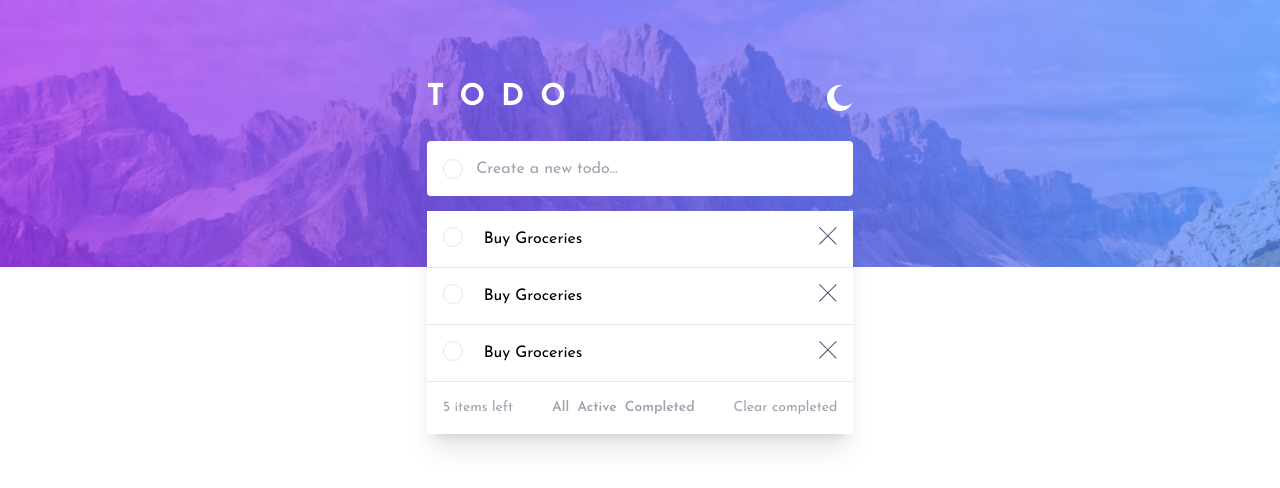
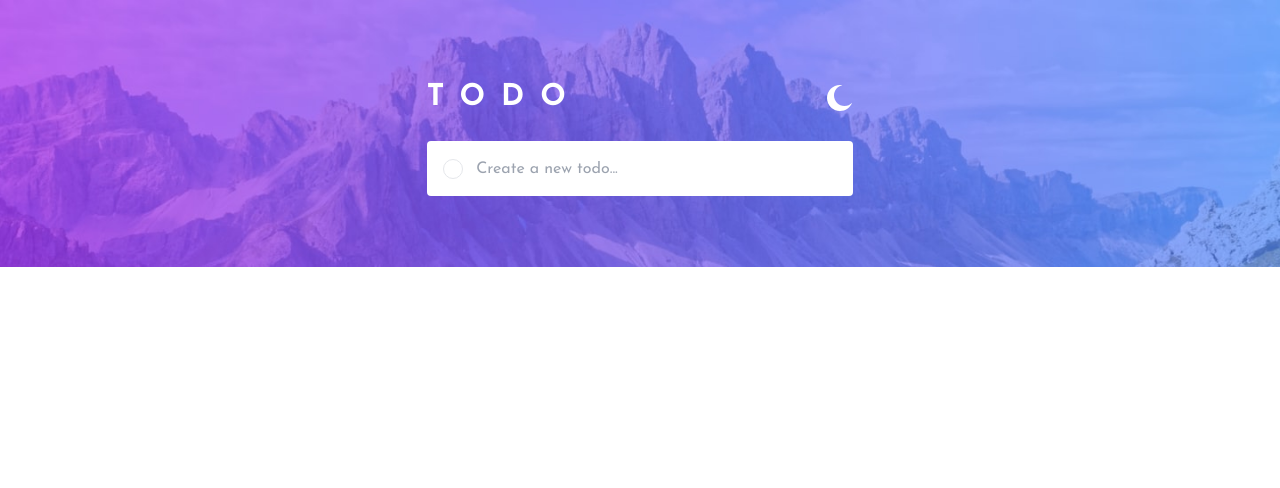
Before and after one commit to AbePlays/Frontend-Challenge-15, a Vue app: page / in a window 1280 px wide. Shown: the top 488 px of the page. Built offline with nearby package versions, Linux system fonts and the light colour scheme.

Commit message:
Adding and Removing ToDo

```diff
--- a/src/App.vue
+++ b/src/App.vue
@@ -4,14 +4,17 @@
       class="h-1/3 w-full bg-hero-light-mobile sm:bg-hero-light-desktop bg-top bg-no-repeat bg-cover px-6 sm:px-0 grid grid-cols-1 grid-rows-4 justify-items-center gap-4"
     >
       <the-header class="row-start-2 row-end-3" />
-      <add-to-do class="row-start-3 row-end-4" />
+      <add-to-do class="row-start-3 row-end-4" @submitPressed="submitHandler" />
     </section>
     <section class="w-screen transform -translate-y-14 px-6 sm:px-0">
       <div class="sm:w-1/2 xl:w-1/3 mx-auto shadow-xl bg-white divide-y">
-        <to-do />
-        <to-do />
-        <to-do />
-        <bottom-bar />
+        <to-do
+          v-for="todo in todos"
+          :key="todo"
+          :todo="todo"
+          @remove="removeTodo"
+        />
+        <bottom-bar v-if="todos.length > 0" />
       </div>
       <div
         class="sm:w-1/2 xl:w-1/3 mx-auto bg-white mt-4 shadow-xl p-4 flex justify-center md:hidden flex text-md"
@@ -37,5 +40,18 @@ export default {
     BottomBar,
     TaskToggle,
   },
+  data() {
+    return {
+      todos: [],
+    };
+  },
+  methods: {
+    submitHandler(todo) {
+      this.todos.push(todo);
+    },
+    removeTodo(task) {
+      this.todos = this.todos.filter((todo) => todo !== task);
+    },
+  },
 };
 </script>
--- a/src/components/AddToDo.vue
+++ b/src/components/AddToDo.vue
@@ -7,12 +7,29 @@
     ></div>
     <input
       type="text"
+      @keydown="letsgo"
       placeholder="Create a new todo..."
       class="w-full col-start-2 col-end-11"
+      v-model="todo"
     />
   </div>
 </template>
 
 <script>
-export default {};
+export default {
+  emits: ["submit-pressed"],
+  data() {
+    return {
+      todo: "",
+    };
+  },
+  methods: {
+    letsgo(e) {
+      if (e.keyCode === 13) {
+        this.$emit("submit-pressed", this.todo);
+        this.todo = "";
+      }
+    },
+  },
+};
 </script>
--- a/src/components/BottomBar.vue
+++ b/src/components/BottomBar.vue
@@ -4,7 +4,7 @@
     <div class="hidden md:block">
       <task-toggle />
     </div>
-    <p>Clear completed</p>
+    <p>Clear Completed</p>
   </div>
 </template>
 
--- a/src/components/ToDo.vue
+++ b/src/components/ToDo.vue
@@ -3,8 +3,9 @@
     <div
       class="h-5 w-5 bg-white border-gray-200 border rounded-full col-start-1 col-end-2"
     ></div>
-    <p class="col-start-2 col-end-10">Buy Groceries</p>
+    <p class="col-start-2 col-end-10">{{ todo }}</p>
     <svg
+      @click="remove"
       class="text-xs col-start-10 col-end-11 justify-self-end"
       xmlns="http://www.w3.org/2000/svg"
       width="18"
@@ -20,5 +21,13 @@
 </template>
 
 <script>
-export default {};
+export default {
+  emits: ["remove"],
+  props: ["todo"],
+  methods: {
+    remove() {
+      this.$emit("remove", this.todo);
+    },
+  },
+};
 </script>
```
